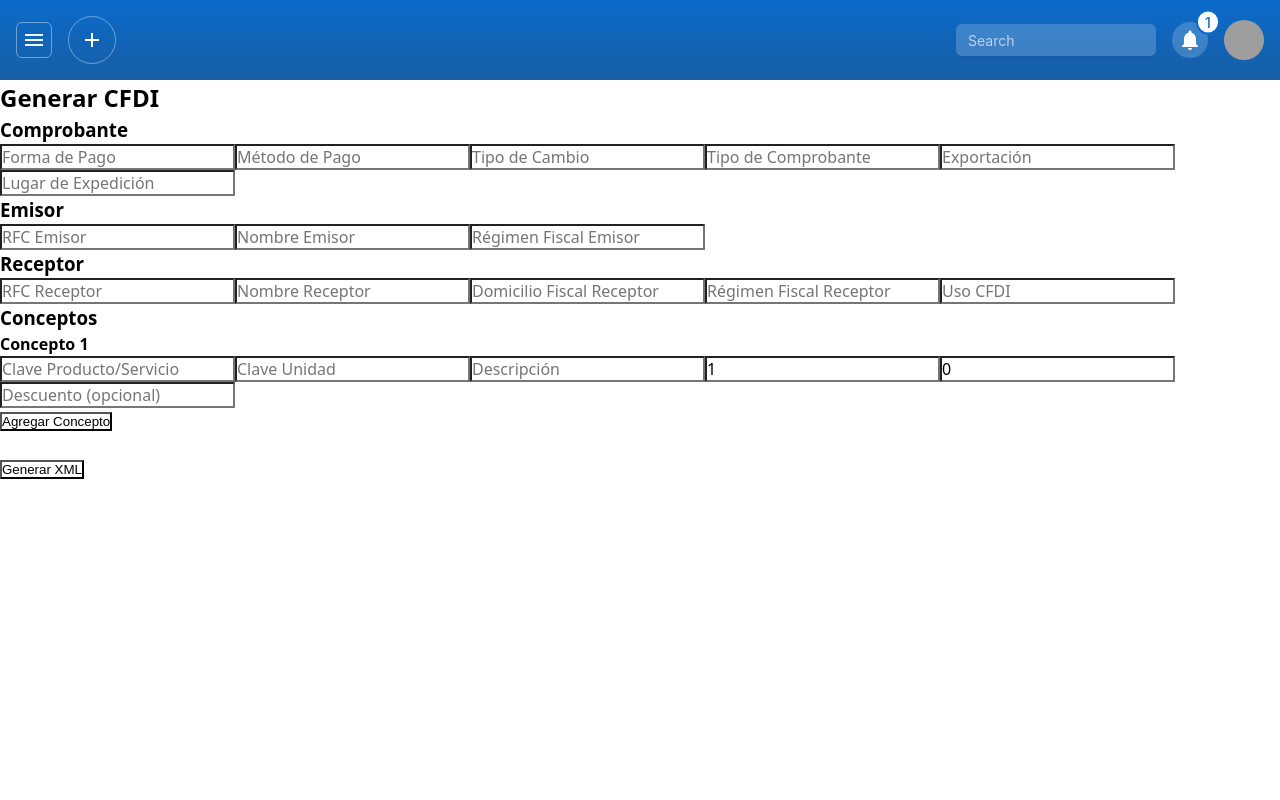
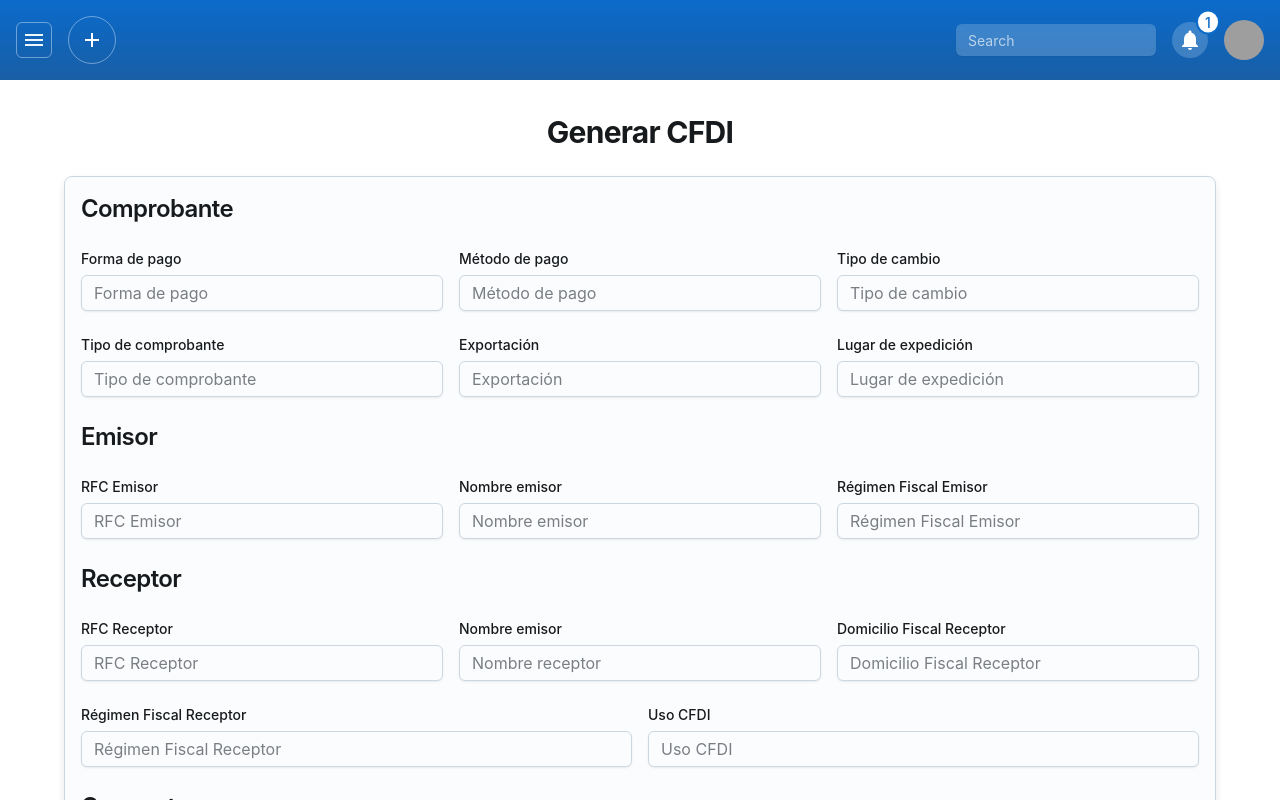
Before and after one commit to 123-edwin/CRM, a React app: page /CRM/factura in a window 1280 px wide. Shown: the top 800 px of the page. Built offline with nearby package versions, Linux system fonts and the light colour scheme; grey boxes are pictures that could not be loaded; the HTML template or start-up script is replaced by a standard one.

Commit message:
diseñofacturas

```diff
--- a/src/pages/Bill/BillForm.jsx
+++ b/src/pages/Bill/BillForm.jsx
@@ -1,4 +1,13 @@
-import "./BillForm.css";
+
+import Typography from '@mui/joy/Typography';
+import Card from '@mui/joy/Card';
+import Box from '@mui/joy/Box';
+import Button from '@mui/joy/Button';
+import Add from '@mui/icons-material/Add';
+import FormControl from '@mui/joy/FormControl';
+import Input from '@mui/joy/Input';
+import FormLabel from '@mui/joy/FormLabel';
+
 import { useState } from "react";
 
 function BillForm() {
@@ -155,198 +164,248 @@ function BillForm() {
   };
 
   return (
+
+    <>
+
+<Box sx={{ display: 'flex', justifyContent: 'center', mt: 2 }}>
+  <Typography level="h2" sx={{mt:2}}>Generar CFDI</Typography>{/*TITULO*/}
+</Box>
+
+<Card sx={{width:'90%', mx: 'auto', p: 2, borderRadius: 'md', boxShadow: 'md', overflowX: 'auto', mt: 3 }}>
+
     <div>
-      <h2>Generar CFDI</h2>
+
       <form onSubmit={handleSubmit}>
-        <h3>Comprobante</h3>
-        <input
-          type="text"
-          placeholder="Forma de Pago"
-          value={comprobante.formaPago}
+
+        <Typography level="h3">Comprobante</Typography>
+
+        <br/>
+
+        <Box sx={{ display: 'flex', gap: 2 }}>
+
+          <FormControl sx={{ flex: 1 }}>
+            <FormLabel>Forma de pago</FormLabel>
+            <Input type="text" placeholder="Forma de pago" value={comprobante.formaPago}
             onChange={(e) =>
-            setComprobante({ ...comprobante, formaPago: e.target.value })
-          }
-        />
-        <input
-          type="text"
-          placeholder="Método de Pago"
-          value={comprobante.metodoPago}
+            setComprobante({ ...comprobante, formaPago: e.target.value })}/>
+          </FormControl>
+
+          <FormControl sx={{ flex: 1 }}>
+            <FormLabel>Método de pago</FormLabel>
+            <Input type="text" placeholder="Método de pago" value={comprobante.metodoPago}
             onChange={(e) =>
-            setComprobante({ ...comprobante, metodoPago: e.target.value })
-          }
-        />
-        <input
-          type="text"
-          placeholder="Tipo de Cambio"
-          value={comprobante.tipoCambio}
+            setComprobante({ ...comprobante, formaPago: e.target.value })}/>
+          </FormControl>
+
+          <FormControl sx={{ flex: 1 }}>
+            <FormLabel>Tipo de cambio</FormLabel>
+            <Input type="text" placeholder="Tipo de cambio" value={comprobante.tipoCambio}
             onChange={(e) =>
-            setComprobante({ ...comprobante, tipoCambio: e.target.value })
-          }
-        />
-        <input
-          type="text"
-          placeholder="Tipo de Comprobante"
-          value={comprobante.tipoDeComprobante}
+            setComprobante({ ...comprobante, tipoCambio: e.target.value })}/>
+          </FormControl>
+
+        </Box>
+
+        <br/>
+
+        <Box sx={{ display: 'flex', gap: 2 }}>
+
+          <FormControl sx={{ flex: 1 }}>
+            <FormLabel>Tipo de comprobante</FormLabel>
+            <Input type="text" placeholder="Tipo de comprobante" value={comprobante.tipoDeComprobante}
             onChange={(e) =>
-            setComprobante({ ...comprobante, tipoDeComprobante: e.target.value })
-          }
-        />
-        <input
-          type="text"
-          placeholder="Exportación"
-          value={comprobante.exportacion}
+            setComprobante({ ...comprobante, tipoDeComprobante: e.target.value })}/>
+          </FormControl>
+
+          <FormControl sx={{ flex: 1 }}>
+            <FormLabel>Exportación</FormLabel>
+            <Input type="text" placeholder="Exportación" value={comprobante.exportacion}
             onChange={(e) =>
-            setComprobante({ ...comprobante, exportacion: e.target.value })
-          }
-        />
-        <input
-          type="text"
-          placeholder="Lugar de Expedición"
-          value={comprobante.lugarExpedicion}
+            setComprobante({ ...comprobante, exportacion: e.target.value })}/>
+          </FormControl>
+
+          <FormControl sx={{ flex: 1 }}>
+            <FormLabel>Lugar de expedición</FormLabel>
+            <Input type="text" placeholder="Lugar de expedición" value={comprobante.lugarExpedicion}
             onChange={(e) =>
-            setComprobante({ ...comprobante, lugarExpedicion: e.target.value })
-          }
-        />
+            setComprobante({ ...comprobante, lugarExpedicion: e.target.value })}/>
+          </FormControl>
 
-        <h3>Emisor</h3>
-        <input
-          type="text"
-          placeholder="RFC Emisor"
-          value={emisor.rfc}
+        </Box>
+
+        <br />
+
+        <Typography level="h3">Emisor</Typography>
+
+        <br />
+
+        <Box sx={{ display: 'flex', gap: 2 }}>
+
+          <FormControl sx={{ flex: 1 }}>
+            <FormLabel>RFC Emisor</FormLabel>
+            <Input type="text" placeholder="RFC Emisor" value={emisor.rfc}
             onChange={(e) =>
-            setEmisor({ ...emisor, rfc: e.target.value })
-          }
-        />
-        <input
-          type="text"
-          placeholder="Nombre Emisor"
-          value={emisor.nombre}
+            setEmisor({ ...emisor, rfc: e.target.value })}/>
+          </FormControl>
+
+          <FormControl sx={{ flex: 1 }}>
+            <FormLabel>Nombre emisor</FormLabel>
+            <Input type="text" placeholder="Nombre emisor" value={emisor.nombre}
             onChange={(e) =>
-            setEmisor({ ...emisor, nombre: e.target.value })
-          }
-        />
-        <input
-          type="text"
-          placeholder="Régimen Fiscal Emisor"
-          value={emisor.regimen}
+            setEmisor({ ...emisor, nombre: e.target.value })}/>
+          </FormControl>
+
+          <FormControl sx={{ flex: 1 }}>
+            <FormLabel>Régimen Fiscal Emisor</FormLabel>
+            <Input type="text" placeholder="Régimen Fiscal Emisor" value={emisor.regimen}
             onChange={(e) =>
-            setEmisor({ ...emisor, regimen: e.target.value })
-          }
-        />
+            setEmisor({ ...emisor, regimen: e.target.value })}/>
+          </FormControl>
 
-        <h3>Receptor</h3>
-        <input
-          type="text"
-          placeholder="RFC Receptor"
-          value={receptor.rfc}
+        </Box>
+
+        <br />
+
+        <Typography level="h3">Receptor</Typography>
+
+        <br />
+
+        <Box sx={{ display: 'flex', gap: 2 }}>
+
+          <FormControl sx={{ flex: 1 }}>
+            <FormLabel>RFC Receptor</FormLabel>
+            <Input type="text" placeholder="RFC Receptor" value={receptor.rfc}
             onChange={(e) =>
-            setReceptor({ ...receptor, rfc: e.target.value })
-          }
-        />
-        <input
-          type="text"
-          placeholder="Nombre Receptor"
-          value={receptor.nombre}
+            setReceptor({ ...receptor, rfc: e.target.value })}/>
+          </FormControl>
+
+          <FormControl sx={{ flex: 1 }}>
+            <FormLabel>Nombre emisor</FormLabel>
+            <Input type="text" placeholder="Nombre receptor" value={receptor.nombre}
             onChange={(e) =>
-            setReceptor({ ...receptor, nombre: e.target.value })
-          }
-        />
-        <input
-          type="text"
-          placeholder="Domicilio Fiscal Receptor"
-          value={receptor.domicilio}
+            setReceptor({ ...receptor, nombre: e.target.value })}/>
+          </FormControl>
+
+          <FormControl sx={{ flex: 1 }}>
+            <FormLabel>Domicilio Fiscal Receptor</FormLabel>
+            <Input type="text" placeholder="Domicilio Fiscal Receptor" value={emisor.regimen}
             onChange={(e) =>
-            setReceptor({ ...receptor, domicilio: e.target.value })
-          }
-        />
-        <input
-          type="text"
-          placeholder="Régimen Fiscal Receptor"
-          value={receptor.regimen}
+            setReceptor({ ...receptor, domicilio: e.target.value })}/>
+          </FormControl>
+
+        </Box>
+
+        <br />
+
+        <Box sx={{ display: 'flex', gap: 2 }}>
+
+          <FormControl sx={{ flex: 1 }}>
+            <FormLabel>Régimen Fiscal Receptor</FormLabel>
+            <Input type="text" placeholder="Régimen Fiscal Receptor" value={receptor.regimen}
             onChange={(e) =>
-            setReceptor({ ...receptor, regimen: e.target.value })
-          }
-        />
-        <input
-          type="text"
-          placeholder="Uso CFDI"
-          value={receptor.usoCFDI}
+            setReceptor({ ...receptor, regimen: e.target.value })}/>
+          </FormControl>
+
+          <FormControl sx={{ flex: 1 }}>
+            <FormLabel>Uso CFDI</FormLabel>
+            <Input type="text" placeholder="Uso CFDI" value={receptor.usoCFDI}
             onChange={(e) =>
-            setReceptor({ ...receptor, usoCFDI: e.target.value })
-          }
-        />
+            setReceptor({ ...receptor, usoCFDI: e.target.value })}/>
+          </FormControl>
 
-        <h3>Conceptos</h3>
+        </Box>
+
+        <br />
+
+        <Typography level="h3">Conceptos</Typography>
+
+        <br />
+
+        <Button startDecorator={<Add />}type="button" onClick={agregarConcepto}>Agregar concepto</Button>
+
+        <br /> <br />
+
         {conceptos.map((concepto, index) => (
+
           <div key={index} className="concepto">
-            <h4>Concepto {index + 1}</h4>
-            <input
-              type="text"
-              placeholder="Clave Producto/Servicio"
-              value={concepto.claveProdServ}
+
+            <Typography level="h4">Concepto {index + 1}</Typography>
+
+            <br />
+
+        <Box sx={{ display: 'flex', gap: 2 }}>
+
+          <FormControl sx={{ flex: 1 }}>
+            <FormLabel>Clave Producto/Servicio</FormLabel>
+            <Input type="text" placeholder="Clave Producto/Servicio" value={concepto.claveProdServ}
             onChange={(e) => {
                 const nuevosConceptos = [...conceptos];
                 nuevosConceptos[index].claveProdServ = e.target.value;
-                setConceptos(nuevosConceptos);
-              }}
-            />
-            <input
-              type="text"
-              placeholder="Clave Unidad"
-              value={concepto.claveUnidad}
+                setConceptos(nuevosConceptos);}}/>
+          </FormControl>
+
+          <FormControl sx={{ flex: 1 }}>
+            <FormLabel>Clave Unidad</FormLabel>
+            <Input type="text" placeholder="Clave Unidad" value={concepto.claveUnidad}
             onChange={(e) => {
                 const nuevosConceptos = [...conceptos];
                 nuevosConceptos[index].claveUnidad = e.target.value;
-                setConceptos(nuevosConceptos);
-              }}
-            />
-            <input
-              type="text"
-              placeholder="Descripción"
-              value={concepto.descripcion}
+                setConceptos(nuevosConceptos);}}/>
+          </FormControl>
+
+          <FormControl sx={{ flex: 1 }}>
+            <FormLabel>Descripción</FormLabel>
+            <Input type="text" placeholder="Descripción" value={concepto.descripcion}
             onChange={(e) => {
                 const nuevosConceptos = [...conceptos];
                 nuevosConceptos[index].descripcion = e.target.value;
-                setConceptos(nuevosConceptos);
-              }}
-            />
-            <input
-              type="number"
-              placeholder="Cantidad"
-              value={concepto.cantidad}
+                setConceptos(nuevosConceptos);}}/>
+          </FormControl>
+
+        </Box>
+
+        <br />
+
+
+        <Box sx={{ display: 'flex', gap: 2 }}>
+
+          <FormControl sx={{ flex: 1 }}>
+            <FormLabel>Cantidad</FormLabel>
+            <Input type="number" placeholder="Cantidad" value={concepto.cantidad}
             onChange={(e) => {
                 const nuevosConceptos = [...conceptos];
                 nuevosConceptos[index].cantidad = e.target.value;
-                setConceptos(nuevosConceptos);
-              }}
-            />
-            <input
-              type="number"
-              placeholder="Valor Unitario"
-              value={concepto.valorUnitario}
+                setConceptos(nuevosConceptos);}}/>
+          </FormControl>
+
+          <FormControl sx={{ flex: 1 }}>
+            <FormLabel>Valor Unitario</FormLabel>
+            <Input type="number" placeholder="Valor Unitario" value={concepto.valorUnitario}
             onChange={(e) => {
                 const nuevosConceptos = [...conceptos];
                 nuevosConceptos[index].valorUnitario = e.target.value;
-                setConceptos(nuevosConceptos);
-              }}
-            />
-            <input
-              type="number"
-              placeholder="Descuento (opcional)"
-              value={concepto.descuento || ""}
+                setConceptos(nuevosConceptos);}}/>
+          </FormControl>
+
+          <FormControl sx={{ flex: 1 }}>
+            <FormLabel>Descuento (opcional)</FormLabel>
+            <Input type="number" placeholder="Descuento (opcional)" value={concepto.descuento || ""}
             onChange={(e) => {
                 const nuevosConceptos = [...conceptos];
                 nuevosConceptos[index].descuento = e.target.value;
-                setConceptos(nuevosConceptos);
-              }}
-            />
+                setConceptos(nuevosConceptos);}}/>
+          </FormControl>
+
+        </Box>
+
           </div>
+
         ))}
-        <button type="button" onClick={agregarConcepto}>
-          Agregar Concepto
-        </button>
+
+
         <br /><br />
         <button type="submit">Generar XML</button>
+
       </form>
 
       {xml && (
@@ -356,6 +415,11 @@ function BillForm() {
         </div>
       )}
     </div>
+
+
+</Card>
+
+</>
   );
 }
 
--- a/src/pages/Tareas/Tarea.jsx
+++ b/src/pages/Tareas/Tarea.jsx
@@ -134,7 +134,7 @@ export function Tarea() {
             <ListItemText
               primary={<Typography variant="body1">
                   <Box sx={{ display: 'flex', justifyContent: 'space-between', alignItems: 'center' }}>
-                    <strong>Client meeting</strong>
+                    <strong>Lorem ipsum</strong>
                     <Chip size="sm" color="primary" variant="soft">En proceso</Chip>
                   </Box>
                   <p>Lorem ipsum dolor sit amet consectetur adipiscing elit dictum,</p>
@@ -148,7 +148,7 @@ export function Tarea() {
             <ListItemText
               primary={<Typography variant="body1">
                   <Box sx={{ display: 'flex', justifyContent: 'space-between', alignItems: 'center' }}>
-                    <strong>Plan webinar</strong>
+                    <strong>Lorem ipsum</strong>
                     <Chip size="sm" color="danger" variant="soft">Pendiente</Chip>
                   </Box>
                   <p>Lorem ipsum dolor sit amet consectetur adipiscing elit dictum.</p>
@@ -162,7 +162,7 @@ export function Tarea() {
             <ListItemText
               primary={<Typography variant="body1">
                   <Box sx={{ display: 'flex', justifyContent: 'space-between', alignItems: 'center' }}>
-                    <strong>Email newsletter</strong>
+                    <strong>Lorem ipsum</strong>
                     <Chip size="sm" color="success" variant="soft">Completada</Chip>
                   </Box>
                   <s>Lorem ipsum dolor sit amet consectetur adipiscing elit dictum,</s>
@@ -176,7 +176,7 @@ export function Tarea() {
             <ListItemText
               primary={<Typography variant="body1">
                   <Box sx={{ display: 'flex', justifyContent: 'space-between', alignItems: 'center' }}>
-                    <strong>Email newsletter</strong>
+                    <strong>Lorem ipsum</strong>
                     <Chip size="sm" color="success" variant="soft">Completada</Chip>
                   </Box>
                   <s>Lorem ipsum dolor sit amet consectetur adipiscing elit dictum,</s>
@@ -184,13 +184,13 @@ export function Tarea() {
               secondary={<Typography variant="body2" color="text.secondary">26/02/2025</Typography>}/>
           </ListItem>
 
-                    <Divider />
+          <Divider />
 
           <ListItem alignItems="flex-start">
             <ListItemText
               primary={<Typography variant="body1">
                   <Box sx={{ display: 'flex', justifyContent: 'space-between', alignItems: 'center' }}>
-                    <strong>Client meeting</strong>
+                    <strong>Lorem ipsum </strong>
                     <Chip size="sm" color="primary" variant="soft">En proceso</Chip>
                   </Box>
                   <p>Lorem ipsum dolor sit amet consectetur adipiscing elit dictum,</p>
@@ -204,7 +204,7 @@ export function Tarea() {
             <ListItemText
               primary={<Typography variant="body1">
                   <Box sx={{ display: 'flex', justifyContent: 'space-between', alignItems: 'center' }}>
-                    <strong>Plan webinar</strong>
+                    <strong>Lorem ipsum </strong>
                     <Chip size="sm" color="danger" variant="soft">Pendiente</Chip>
                   </Box>
                   <p>Lorem ipsum dolor sit amet consectetur adipiscing elit dictum.</p>
```
Also changed, not shown: src/pages/Bill/BillForm.css (deleted). Lines whose indentation alone changed are shown as unchanged.
